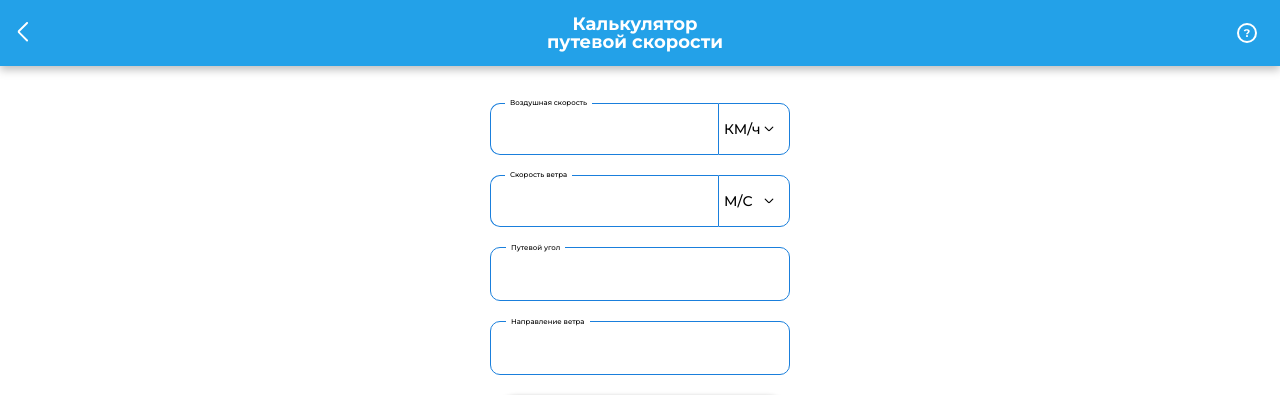
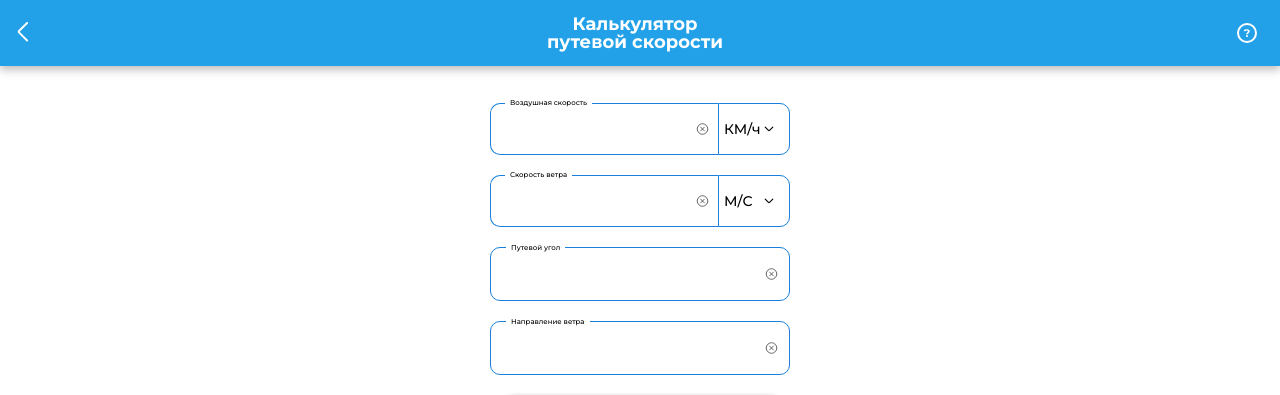
Before and after one commit to alibaysarov/navCalc, a React (Create React App) app in the folder nav-calc/: page /groundspeed in a window 1280 px wide. Shown: the top 395 px of the page. Built offline with nearby package versions, Linux system fonts and the light colour scheme.

Commit message:
Отредактирован UI

```diff
--- a/nav-calc/src/App.jsx
+++ b/nav-calc/src/App.jsx
@@ -25,6 +25,7 @@ function App() {
    <Routes>
     <Route path='/' exact element={<Home/>}/>
     <Route path='/groundspeed' exact element={<GroundSpeed/>}/>
+
     <Route path='/createFlightPlan' exact element={<DevelopPage/>}/>
     <Route path='/my-routes' exact element={<DevelopPage/>}/>
     <Route path='/messages' exact element={<DevelopPage/>}/>
--- a/nav-calc/src/components/Input/index.jsx
+++ b/nav-calc/src/components/Input/index.jsx
@@ -8,10 +8,15 @@ const Input = ({label,value,setValue,maxLength}) => {
             setValue(e.target.value.substring(0,e.target.value.length-1))
         }
     }
+    const deleteHandler=(e)=>{
+        e.target.value=''
+        setValue(e.target.value);
+    }
     return (
         <div className={cl.InputSimple}>
         <span>{label}</span>
         <input type="text" value={value}  onChange={inputHandler} maxLength={maxLength}/>
+        <img onClick={deleteHandler} src="/img/closeIcon.svg" width={15} height={15} className={cl.closeImg} alt="Закрыть" />
         </div>
     );
 };
--- a/nav-calc/src/components/Input/index.module.scss
+++ b/nav-calc/src/components/Input/index.module.scss
@@ -31,4 +31,11 @@
         width: 100%;
         min-height: 52px;
     }
+    .closeImg{
+        max-width: 100%;
+        position: absolute;
+        right: 10px;
+        top: 50%;
+        transform: translate(0px,-50%);
+    }
 }
--- a/nav-calc/src/components/SelectInput/index.jsx
+++ b/nav-calc/src/components/SelectInput/index.jsx
@@ -9,6 +9,9 @@ const SelectInput = ({label,value,setValue,options,maxLength}) => {
     const [selectOpened,setSelectOpened]=React.useState(false);
     const selectHandler=(unit)=>{
       setSelectOpened(prev=>!prev)
+    }
+    const deleteHandler=(e)=>{
+      setValue({...value,value:''})
     }
     const [defUnit,setDefUnit]=React.useState(options[0].text)
     const measureUnitSelect=(unit)=>{
@@ -24,6 +27,9 @@ const SelectInput = ({label,value,setValue,options,maxLength}) => {
         <div className={cl.Input}>
         <span>{label}</span>
           <input type="text" value={value.value} onChange={inputHandler} maxLength={maxLength}/>
+
+          <img onClick={deleteHandler} className={cl.closeImg} src='/img/closeIcon.svg' width={15} height={15} alt="Закрыть" />
+
         <div className={cl.select} onClick={selectHandler}>
           <img src="/img/arrowDn.svg" alt="Стрелка" width={10} height={7} />
           <div className={selectOpened?cl.options+' '+cl.show:cl.options}>
--- a/nav-calc/src/components/SelectInput/index.module.scss
+++ b/nav-calc/src/components/SelectInput/index.module.scss
@@ -33,12 +33,19 @@
         border-top-right-radius: 0px;
         border-bottom-right-radius: 0px;
         border-right: 0px;
-
+        // position: relative;
 
     }
     margin-bottom: 20px;
     &:last-of-type{
         margin-bottom: 0px;
+    }
+    .closeImg{
+        max-width: 100%;
+        position: absolute;
+        right: 80px;
+        top: 50%;
+        transform: translate(0px,-50%);
     }
     .select{
         border:1px solid #1A7FDC;
@@ -58,11 +65,13 @@
         .options{
             position: absolute;
             z-index: 200;
+
             height: 100%;
             width: 100%;
             overflow-y: hidden;
             &.show{
                 overflow-y: visible;
+                z-index: 2000;
             }
             .option{
                 // height: 75%;
```
Also changed, not shown: nav-calc/public/img/closeIcon.svg (added).
